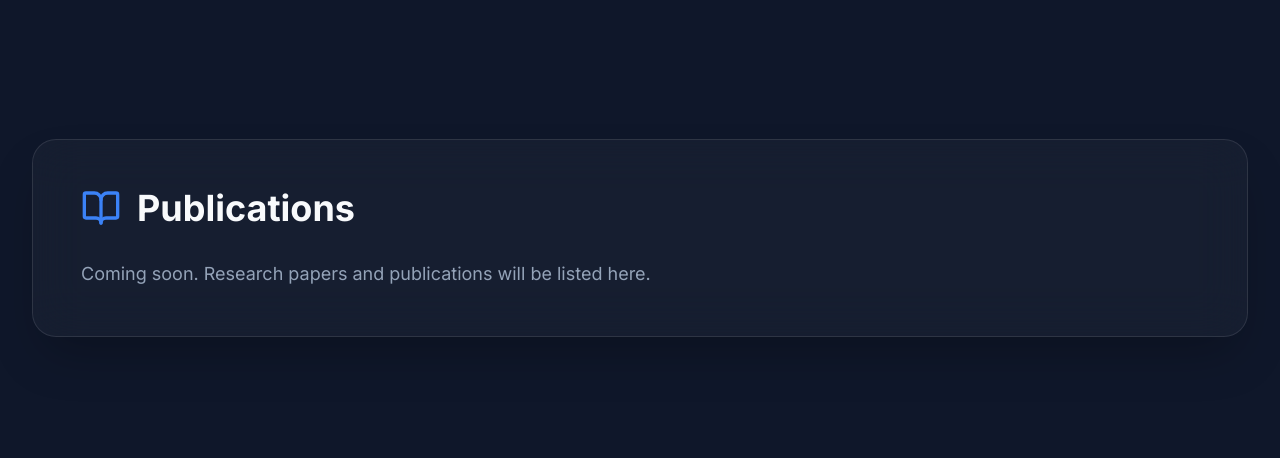
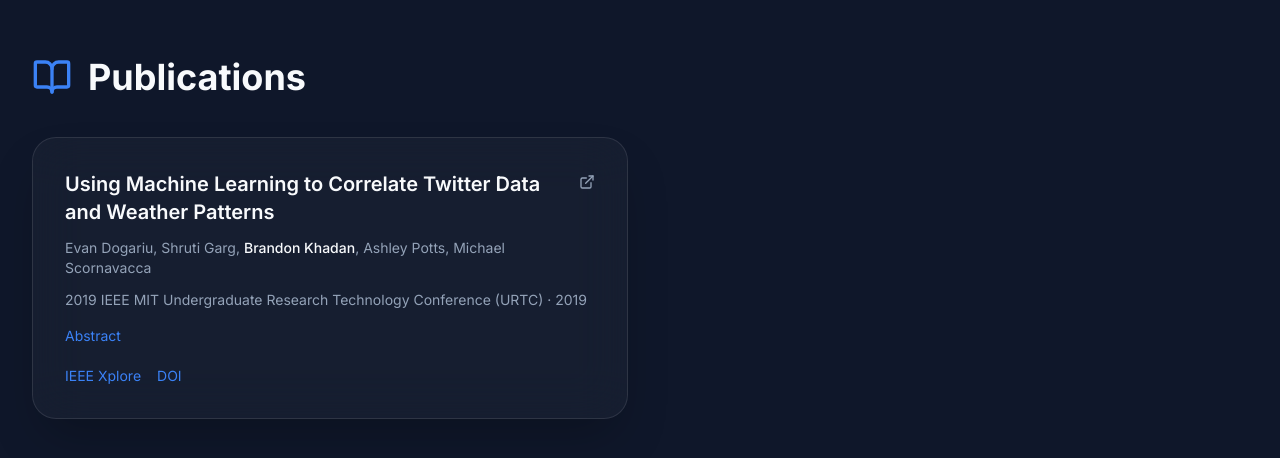
Before and after one commit to Khadanb/khadanb.github.io, a React (Vite) app: page /#contact in a window 1280 px wide. Shown: the part 5428-5886 px from the top of the page. Built offline with nearby package versions, Linux system fonts and the light colour scheme.

Commit message:
Add publications section with IEEE citation

```diff
--- a/src/components/layout/SinglePageLayout.tsx
+++ b/src/components/layout/SinglePageLayout.tsx
@@ -1,7 +1,7 @@
-import { FolderGit2, BookOpen, FileText, Mail } from 'lucide-react';
+import { FileText, Mail } from 'lucide-react';
 import { Navbar } from './Navbar';
 import { Footer } from './Footer';
-import { Hero, ExperienceTree, PlaceholderSection } from '../sections';
+import { Hero, ExperienceTree, ProjectsSection, PublicationsSection, PlaceholderSection } from '../sections';
 import { AtmosphereBackground } from '../background/AtmosphereBackground';
 
 export function SinglePageLayout() {
@@ -15,18 +15,8 @@
       <main className="flex-1">
         <Hero />
         <ExperienceTree />
-        <PlaceholderSection
-          id="projects"
-          icon={FolderGit2}
-          title="Projects"
-          description="Coming soon. Check back for updates on my latest projects and open source contributions."
-        />
-        <PlaceholderSection
-          id="publications"
-          icon={BookOpen}
-          title="Publications"
-          description="Coming soon. Research papers and publications will be listed here."
-        />
+        <ProjectsSection />
+        <PublicationsSection />
         <PlaceholderSection
           id="resume"
           icon={FileText}
--- /dev/null
+++ b/src/components/sections/PublicationsSection.tsx
@@ -0,0 +1,28 @@
+import { BookOpen } from 'lucide-react';
+import { publications } from '../../data/publications';
+import { PublicationCard } from '../ui/PublicationCard';
+
+export function PublicationsSection() {
+  return (
+    <section id="publications" className="min-h-screen py-16 sm:py-32 flex items-center">
+      <div className="max-w-7xl mx-auto px-4 sm:px-8 w-full">
+        <div className="flex items-center gap-4 mb-10">
+          <BookOpen className="w-10 h-10 text-primary" />
+          <h2 className="text-3xl sm:text-4xl font-bold">Publications</h2>
+        </div>
+
+        {publications.length === 0 ? (
+          <div className="glass-card p-8 sm:p-12">
+            <p className="text-muted text-lg">No publications yet. Check back soon.</p>
+          </div>
+        ) : (
+          <div className="grid gap-6 lg:grid-cols-2">
+            {publications.map((publication, index) => (
+              <PublicationCard key={publication.url} publication={publication} index={index} />
+            ))}
+          </div>
+        )}
+      </div>
+    </section>
+  );
+}
--- a/src/components/sections/index.ts
+++ b/src/components/sections/index.ts
@@ -1,3 +1,5 @@
 export { Hero } from './Hero';
 export { ExperienceTree } from './ExperienceTree';
+export { ProjectsSection } from './ProjectsSection';
+export { PublicationsSection } from './PublicationsSection';
 export { PlaceholderSection } from './PlaceholderSection';
--- /dev/null
+++ b/src/components/ui/PublicationCard.tsx
@@ -0,0 +1,79 @@
+import { useRef } from 'react';
+import { ExternalLink } from 'lucide-react';
+import { usePanelRegistration } from '../../hooks';
+import { SELF_AUTHOR } from '../../data/publications';
+import type { Publication } from '../../types';
+
+interface PublicationCardProps {
+  publication: Publication;
+  index: number;
+}
+
+export function PublicationCard({ publication, index }: PublicationCardProps) {
+  const cardRef = useRef<HTMLDivElement>(null);
+  // Keep cards in the collision system so asteroids ripple off them.
+  usePanelRegistration(`publication-${index}`, cardRef);
+
+  const { title, authors, venue, year, url, doi, abstract } = publication;
+
+  return (
+    <article ref={cardRef} className="glass-card p-6 sm:p-8 flex flex-col gap-3">
+      <h3 className="text-xl font-semibold">
+        <a
+          href={url}
+          target="_blank"
+          rel="noopener noreferrer"
+          className="inline-flex items-start gap-2 hover:text-primary transition-colors focus:outline-none focus-visible:ring-2 focus-visible:ring-primary rounded"
+        >
+          <span>{title}</span>
+          <ExternalLink className="w-4 h-4 mt-1 shrink-0 text-muted" aria-hidden="true" />
+        </a>
+      </h3>
+
+      <p className="text-sm text-muted">
+        {authors.map((author, i) => (
+          <span key={author}>
+            <span className={author === SELF_AUTHOR ? 'text-text font-medium' : undefined}>
+              {author}
+            </span>
+            {i < authors.length - 1 ? ', ' : ''}
+          </span>
+        ))}
+      </p>
+
+      <p className="text-sm text-muted">
+        {venue} · {year}
+      </p>
+
+      {abstract && (
+        <details className="mt-1">
+          <summary className="cursor-pointer text-sm text-primary hover:underline list-none [&::-webkit-details-marker]:hidden focus:outline-none focus-visible:ring-2 focus-visible:ring-primary rounded">
+            Abstract
+          </summary>
+          <p className="text-muted mt-2 text-sm leading-relaxed">{abstract}</p>
+        </details>
+      )}
+
+      <div className="flex flex-wrap gap-4 mt-auto pt-2 text-sm">
+        <a
+          href={url}
+          target="_blank"
+          rel="noopener noreferrer"
+          className="text-primary hover:underline"
+        >
+          IEEE Xplore
+        </a>
+        {doi && (
+          <a
+            href={`https://doi.org/${doi}`}
+            target="_blank"
+            rel="noopener noreferrer"
+            className="text-primary hover:underline"
+          >
+            DOI
+          </a>
+        )}
+      </div>
+    </article>
+  );
+}
--- /dev/null
+++ b/src/data/publications.ts
@@ -0,0 +1,24 @@
+import type { Publication } from '../types';
+
+/** The site author's name, emphasized in author lists. */
+export const SELF_AUTHOR = 'Brandon Khadan';
+
+/** Publications, newest first. */
+export const publications: Publication[] = [
+  {
+    title: 'Using Machine Learning to Correlate Twitter Data and Weather Patterns',
+    authors: [
+      'Evan Dogariu',
+      'Shruti Garg',
+      'Brandon Khadan',
+      'Ashley Potts',
+      'Michael Scornavacca',
+    ],
+    venue: '2019 IEEE MIT Undergraduate Research Technology Conference (URTC)',
+    year: 2019,
+    url: 'https://ieeexplore.ieee.org/document/9660487',
+    doi: '10.1109/URTC49097.2019.9660487',
+    abstract:
+      'In the modern era, social media constitutes a large portion of societal interaction. These social media platforms now offer vast amounts of data to perform analyses that correlate online data with real-world phenomena. These correlations have potential applications in not only many parallel aspects of data science but also in social sciences that study human behavior online. This paper conducts a comparative analysis amongst various machine learning algorithms by correlating Twitter text data and weather. These algorithms process tweet data to infer the type of weather. This paper details the implementations, conceptual structures, and advantages and disadvantages of these algorithms. It was determined that the multilayer perceptrons and the naive Bayes classifier were unable to find any significant correlations, and achieved accuracies similar to guessing. On the contrary, both the convolutional and recurrent neural networks reached categorization accuracies well above the baseline test, demonstrating the benefit of considering context and groups of tweets at a time and indicating that there exists some correlation between weather and tweet text data. Ultimately, the recurrent network performed best with a maximum validation accuracy of 65.7%.',
+  },
+];
```
Also changed, not shown: src/types/index.ts (+13 -0 lines).
